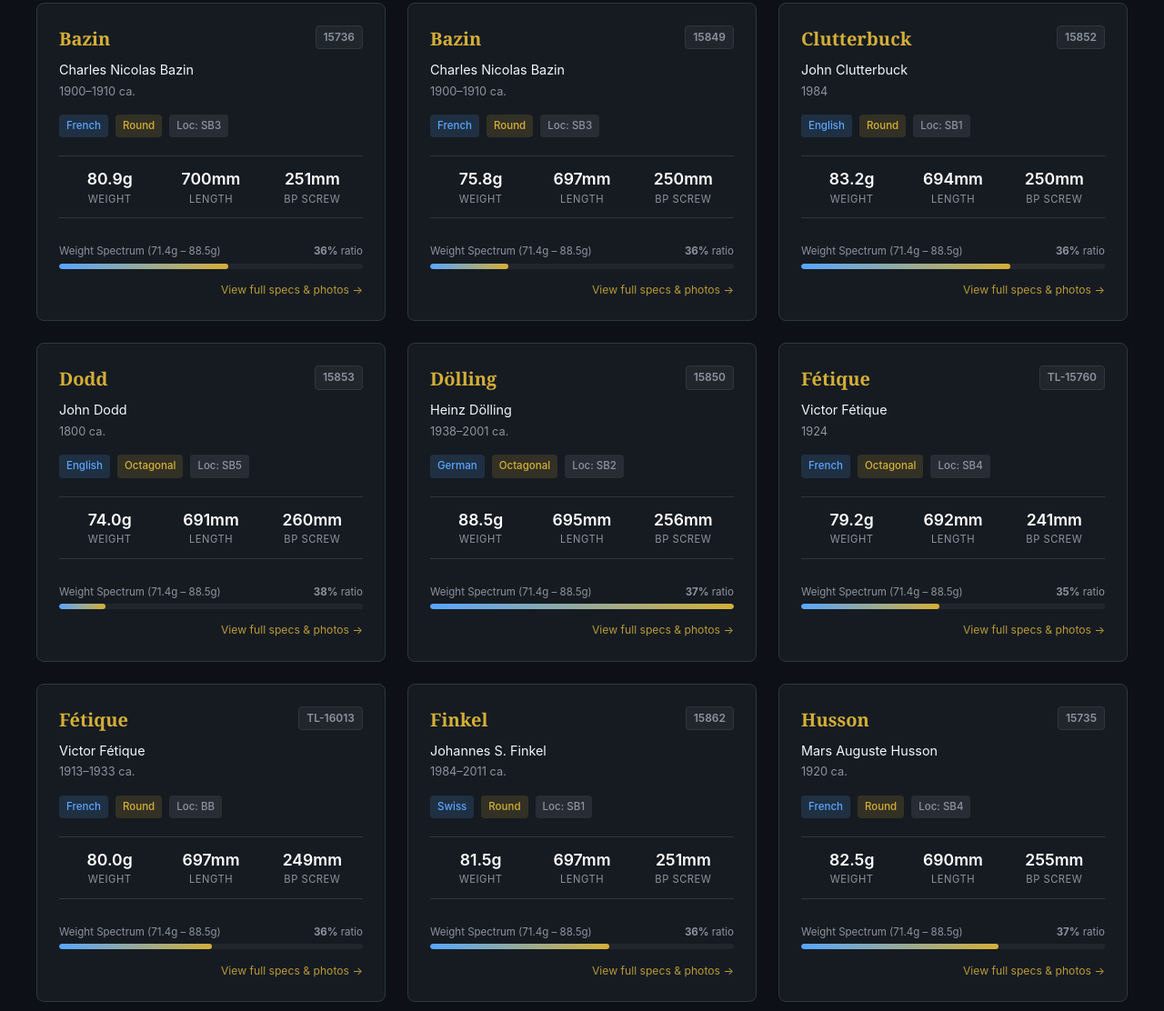
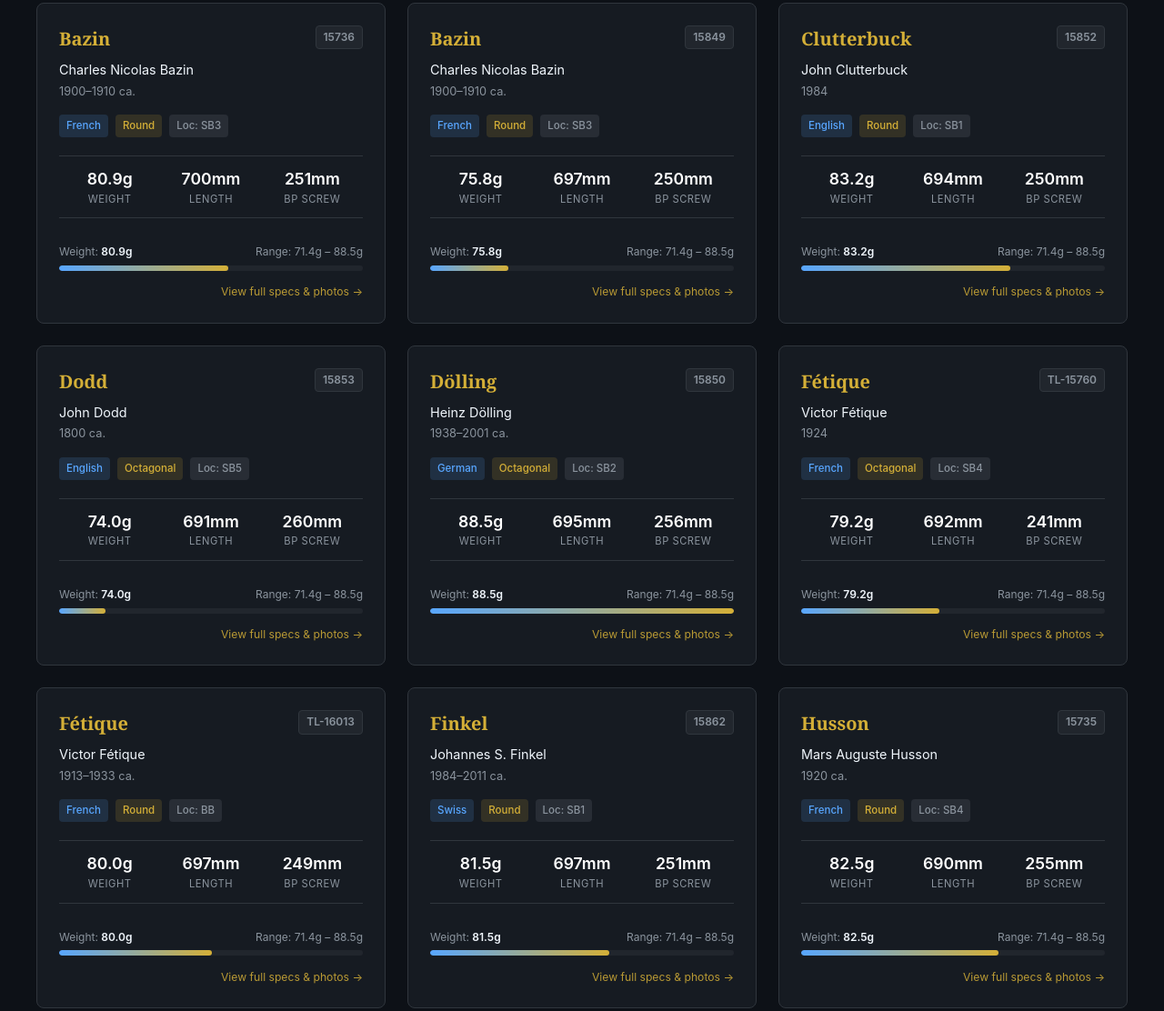
Before and after one commit to jg-mireles/cello-bows, a plain HTML site: page index.html in a window 1280 px wide. Shown: the part 1278-2390 px from the top of the page at 91% size. Drawn offline with nearby package versions, Linux system fonts and the light colour scheme.

Commit message:
Update index.html

```diff
--- a/index.html
+++ b/index.html
@@ -69,7 +69,8 @@
     .stat-val { font-size: 1.1rem; font-weight: 600; color: #fff; }
     .stat-lbl { font-size: 0.7rem; text-transform: uppercase; letter-spacing: 0.5px; color: var(--text-muted); }
     .gauge-container { margin-top: 0.5rem; }
-    .gauge-label { display: flex; justify-content: space-between; font-size: 0.72rem; color: var(--text-muted); margin-bottom: 0.25rem; }
+    .gauge-label { display: flex; justify-content: space-between; align-items: baseline; font-size: 0.75rem; color: var(--text-muted); margin-bottom: 0.35rem; }
+    .gauge-label strong { color: var(--text-main); font-weight: 600; }
     .gauge-bar-bg { background: var(--tag-bg); height: 6px; border-radius: 3px; overflow: hidden; }
     .gauge-bar-fill { background: linear-gradient(90deg, #58a6ff, #d4af37); height: 100%; border-radius: 3px; }
     .card-cta { margin-top: 0.9rem; font-size: 0.76rem; color: var(--gold); text-align: right; opacity: 0.85; }
@@ -199,7 +200,6 @@
 
       document.getElementById('bowGrid').innerHTML = filtered.map(b => {
         const weightPct = Math.max(0, Math.min(100, ((b.weight - minWeight) / (maxWeight - minWeight)) * 100));
-        const ratioPct = Math.round(b.bp_screw_ratio * 100) + '%';
         return `
           <a href="bow.html?id=${encodeURIComponent(b.id)}" class="card">
             <div>
@@ -223,8 +223,8 @@
             <div>
               <div class="gauge-container">
                 <div class="gauge-label">
-                  <span>Weight Spectrum (${minWeight}g – ${maxWeight}g)</span>
-                  <span><strong>${ratioPct}</strong> ratio</span>
+                  <span>Weight: <strong>${b.weight.toFixed(1)}g</strong></span>
+                  <span>Range: ${minWeight}g – ${maxWeight}g</span>
                 </div>
                 <div class="gauge-bar-bg"><div class="gauge-bar-fill" style="width: ${weightPct}%;"></div></div>
               </div>
```
